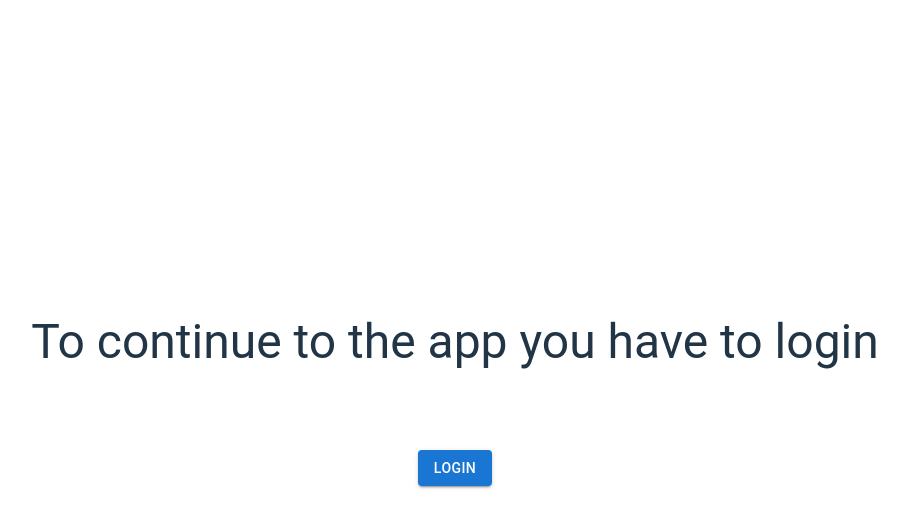
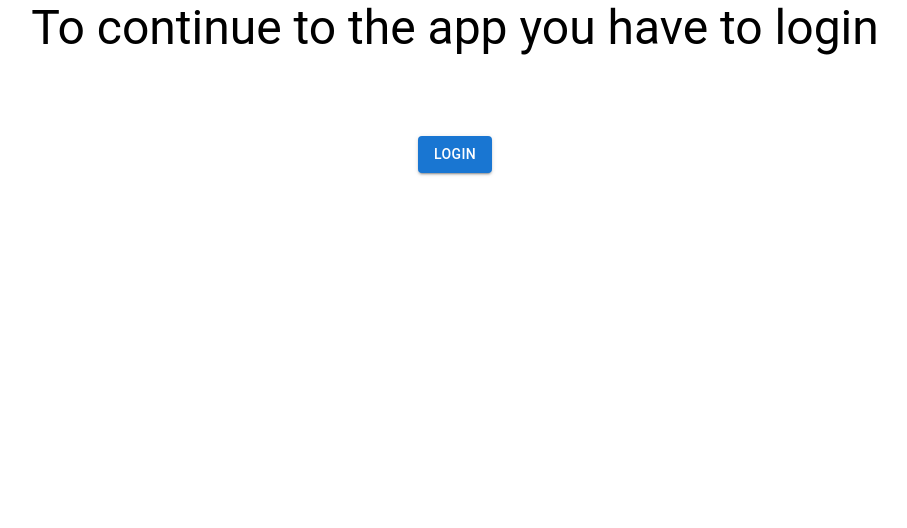
Before and after one commit to mihalcinD/uushoppinglist, a React (Vite) app in the folder uushoppinglist-fe/: page / in a window 1280 px wide. Shown: the top 528 px of the page, without its empty margins (185-1092 px from the left). Built offline with nearby package versions, Linux system fonts and the light colour scheme.

Commit message:
feat: header

```diff
--- a/uushoppinglist-fe/src/App.tsx
+++ b/uushoppinglist-fe/src/App.tsx
@@ -5,6 +5,7 @@ import { Auth0Provider, useAuth0 } from '@auth0/auth0-react';
 import { useEffect } from 'react';
 import Login from './routes/Login.tsx';
 import Loading from './routes/Loading.tsx';
+import Home from './routes/Home.tsx';
 
 function App() {
   const { user, isAuthenticated, loginWithRedirect, isLoading } = useAuth0();
@@ -15,7 +16,9 @@ function App() {
         {isLoading ? (
           <Route path="/" element={<Loading />} />
         ) : isAuthenticated ? (
-          <Route path="/" element={<Layout />}></Route>
+          <Route path="/" element={<Layout />}>
+            <Route path={'/'} element={<Home />} />
+          </Route>
         ) : (
           <Route path="/" element={<Login />} />
         )}
--- /dev/null
+++ b/uushoppinglist-fe/src/components/Header.tsx
@@ -0,0 +1,58 @@
+import { AppBar, Box, IconButton, Menu, MenuItem, Toolbar, Typography } from '@mui/material';
+import PermIdentityOutlinedIcon from '@mui/icons-material/PermIdentityOutlined';
+import { useState, MouseEvent } from 'react';
+import { useAuth0 } from '@auth0/auth0-react';
+
+const Header = () => {
+  const [anchorElUser, setAnchorElUser] = useState<null | HTMLElement>(null);
+  const { logout } = useAuth0();
+  const handleOpenUserMenu = (event: MouseEvent<HTMLElement>) => {
+    setAnchorElUser(event.currentTarget);
+  };
+  const handleCloseUserMenu = () => {
+    setAnchorElUser(null);
+  };
+  return (
+    <AppBar position="static">
+      <Toolbar
+        sx={{
+          backgroundColor: 'primary.main',
+          justifyContent: 'flex-end',
+        }}>
+        <Box sx={{ flexGrow: 0 }}>
+          <IconButton
+            size="large"
+            aria-label="Home page"
+            aria-controls="menu-appbar"
+            aria-haspopup="true"
+            color="inherit"
+            onClick={handleOpenUserMenu}>
+            <PermIdentityOutlinedIcon />
+          </IconButton>
+
+          <Menu
+            sx={{ mt: '45px' }}
+            id="menu-appbar"
+            anchorEl={anchorElUser}
+            anchorOrigin={{
+              vertical: 'top',
+              horizontal: 'right',
+            }}
+            keepMounted
+            transformOrigin={{
+              vertical: 'top',
+              horizontal: 'right',
+            }}
+            open={Boolean(anchorElUser)}
+            onClose={handleCloseUserMenu}>
+            <MenuItem onClick={() => logout()}>
+              <Typography textAlign="center">Logout</Typography>
+            </MenuItem>
+          </Menu>
+        </Box>
+      </Toolbar>
+    </AppBar>
+  );
+};
+
+export default Header;
--- a/uushoppinglist-fe/src/components/Layout.tsx
+++ b/uushoppinglist-fe/src/components/Layout.tsx
@@ -1,15 +1,11 @@
 import { Outlet } from 'react-router-dom';
-import { useAuth0 } from '@auth0/auth0-react';
-import { Button } from '@mui/material';
+import Header from './Header.tsx';
 
 const Layout = () => {
-  const { user, isAuthenticated, loginWithRedirect, isLoading, logout } = useAuth0();
-
   return (
     <>
+      <Header />
       <Outlet />
-      {user && <div>{user.name}</div>}
-      <Button onClick={() => logout()}>Logout</Button>
     </>
   );
 };
--- a/uushoppinglist-fe/src/index.css
+++ b/uushoppinglist-fe/src/index.css
@@ -1,69 +1,8 @@
-:root {
-  font-family: Inter, system-ui, Avenir, Helvetica, Arial, sans-serif;
-  line-height: 1.5;
-  font-weight: 400;
-
-  color-scheme: light dark;
-  color: rgba(255, 255, 255, 0.87);
-  background-color: #242424;
-
-  font-synthesis: none;
-  text-rendering: optimizeLegibility;
-  -webkit-font-smoothing: antialiased;
-  -moz-osx-font-smoothing: grayscale;
-  -webkit-text-size-adjust: 100%;
-}
-
-a {
-  font-weight: 500;
-  color: #646cff;
-  text-decoration: inherit;
-}
-a:hover {
-  color: #535bf2;
-}
-
 body {
   margin: 0;
-  display: flex;
-  place-items: center;
-  min-width: 320px;
-  min-height: 100vh;
 }
-
-h1 {
-  font-size: 3.2em;
-  line-height: 1.1;
+#root{
+  margin: 0;
+  padding: 0;
+  max-width: none;
 }
-
-button {
-  border-radius: 8px;
-  border: 1px solid transparent;
-  padding: 0.6em 1.2em;
-  font-size: 1em;
-  font-weight: 500;
-  font-family: inherit;
-  background-color: #1a1a1a;
-  cursor: pointer;
-  transition: border-color 0.25s;
-}
-button:hover {
-  border-color: #646cff;
-}
-button:focus,
-button:focus-visible {
-  outline: 4px auto -webkit-focus-ring-color;
-}
-
-@media (prefers-color-scheme: light) {
-  :root {
-    color: #213547;
-    background-color: #ffffff;
-  }
-  a:hover {
-    color: #747bff;
-  }
-  button {
-    background-color: #f9f9f9;
-  }
-}
--- /dev/null
+++ b/uushoppinglist-fe/src/routes/Home.tsx
@@ -0,0 +1,11 @@
+import { Typography } from '@mui/material';
+
+const Home = () => {
+  return (
+    <Typography variant={'h3'} component={'h3'}>
+      Home
+    </Typography>
+  );
+};
+
+export default Home;
```
